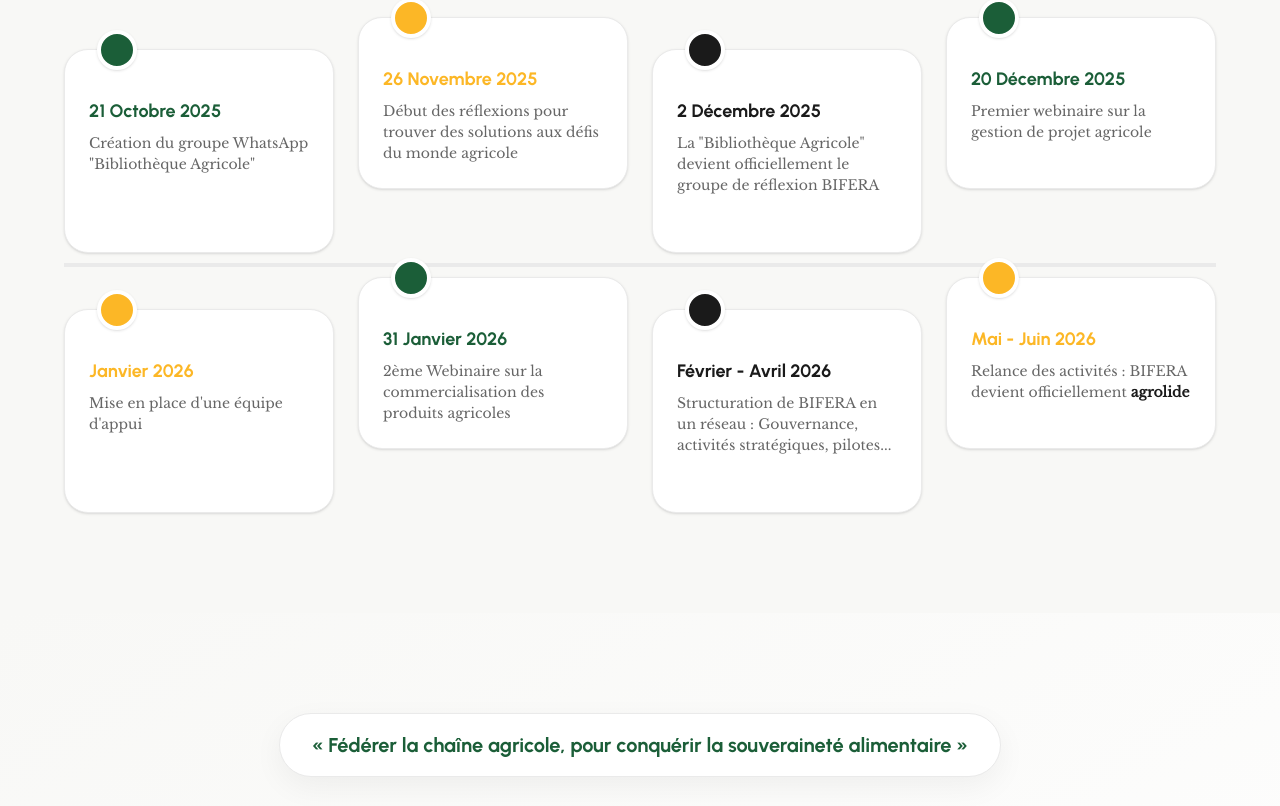
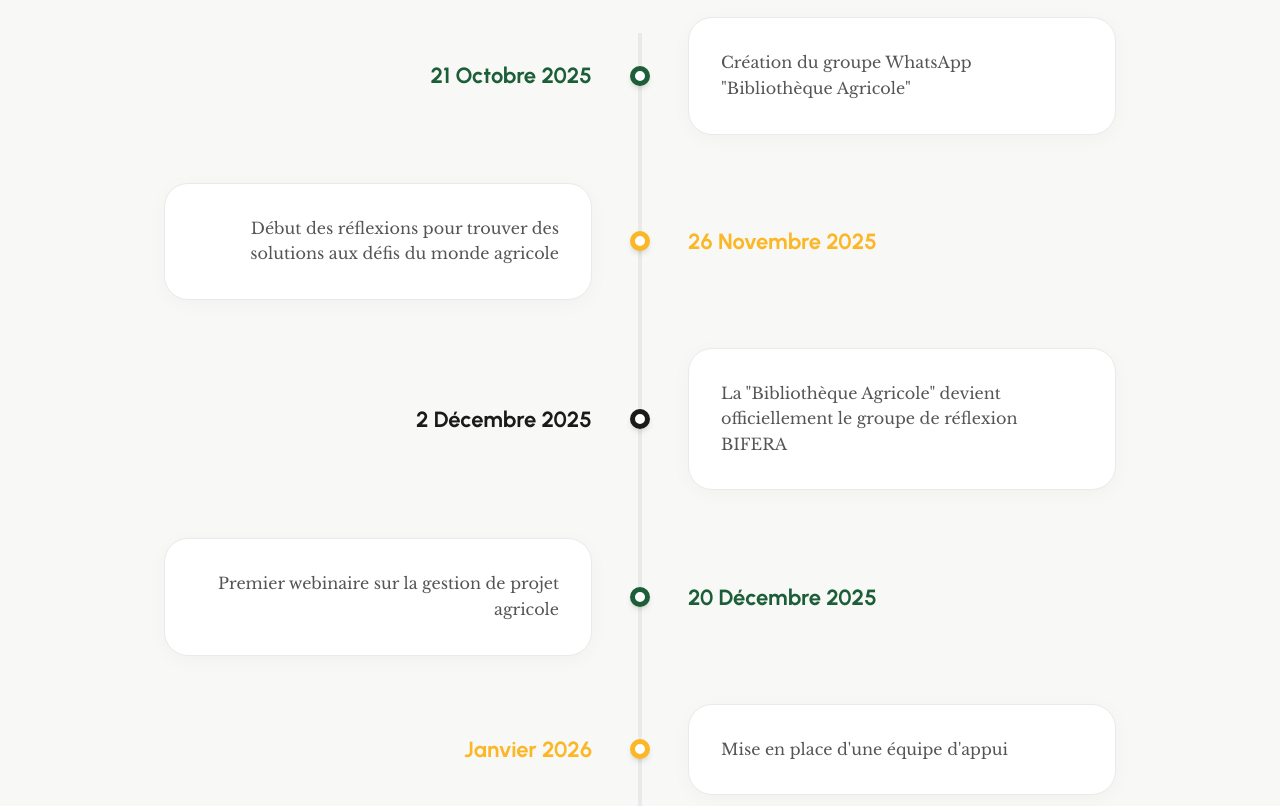
Before and after one commit to remyagaguy-lab/agrolide, a Next.js app in the folder agrolide/: page /qui-sommes-nous in a window 1280 px wide. Shown: the part 3714-4520 px from the top of the page. Built offline with nearby package versions, Linux system fonts and the light colour scheme.

Commit message:
style(qui-sommes-nous): refonte de la chronologie en timeline verticale

```diff
--- a/agrolide/src/app/(public)/qui-sommes-nous/page.tsx
+++ b/agrolide/src/app/(public)/qui-sommes-nous/page.tsx
@@ -184,71 +184,129 @@ export default function QuiSommesNousPage() {
 
       {/* ── CHRONOLOGIE ──────────────────────────── */}
       <section className="py-[60px] md:py-[100px] bg-[#f8f8f6] relative overflow-hidden">
-        <div className="max-w-[1200px] mx-auto px-6">
+        <div className="max-w-[1000px] mx-auto px-6">
           <div className="text-center mb-16">
             <h2 className="font-heading font-[800] text-[36px] md:text-[44px] text-[#1a1a1a]">L'évolution du réseau</h2>
           </div>
 
           <div className="relative">
-            {/* Ligne horizontale (visible sur grands écrans) */}
-            <div className="hidden lg:block absolute top-1/2 left-0 right-0 h-1 bg-[#eaeaea] transform -translate-y-1/2 z-0"></div>
+            {/* Ligne verticale centrale (desktop) ou à gauche (mobile) */}
+            <div className="absolute left-6 md:left-1/2 top-4 bottom-4 w-1 bg-[#eaeaea] transform md:-translate-x-1/2 z-0"></div>
 
-            <div className="grid grid-cols-1 md:grid-cols-2 lg:grid-cols-4 gap-8 lg:gap-6 relative z-10">
+            <div className="space-y-8 md:space-y-12 relative z-10">
+
               {/* Étape 1 */}
-              <div className="bg-white p-6 rounded-3xl border border-[#eaeaea] shadow-sm relative pt-12 text-center lg:text-left mt-0 lg:mt-8">
-                <div className="absolute -top-5 left-1/2 lg:left-8 transform -translate-x-1/2 lg:-translate-x-0 w-10 h-10 bg-[#1b5e38] rounded-full flex items-center justify-center border-4 border-white shadow-sm z-10"></div>
-                <div className="font-heading font-[800] text-[18px] text-[#1b5e38] mb-2">21 Octobre 2025</div>
-                <p className="font-sans text-[14px] text-[#666]">Création du groupe WhatsApp "Bibliothèque Agricole"</p>
+              <div className="relative flex flex-col md:flex-row items-start md:items-center">
+                <div className="hidden md:block md:w-1/2 md:pr-12 text-right">
+                  <div className="font-heading font-[800] text-[22px] text-[#1b5e38]">21 Octobre 2025</div>
+                </div>
+                <div className="absolute left-6 md:left-1/2 transform -translate-x-1/2 w-5 h-5 bg-white border-[5px] border-[#1b5e38] rounded-full shadow-md z-10 mt-6 md:mt-0"></div>
+                <div className="pl-16 md:pl-12 md:w-1/2 w-full">
+                  <div className="bg-white p-6 md:p-8 rounded-3xl border border-[#eaeaea] shadow-[0_4px_20px_rgba(0,0,0,0.03)] hover:shadow-lg transition-all duration-300 relative group">
+                    <div className="md:hidden font-heading font-[800] text-[18px] text-[#1b5e38] mb-2">21 Octobre 2025</div>
+                    <p className="font-sans text-[15px] md:text-[16px] text-[#555] leading-[1.6]">Création du groupe WhatsApp "Bibliothèque Agricole"</p>
+                  </div>
+                </div>
               </div>
 
               {/* Étape 2 */}
-              <div className="bg-white p-6 rounded-3xl border border-[#eaeaea] shadow-sm relative pt-12 text-center lg:text-left mb-0 lg:mb-16">
-                <div className="absolute -top-5 left-1/2 lg:left-8 transform -translate-x-1/2 lg:-translate-x-0 w-10 h-10 bg-[#fcb726] rounded-full flex items-center justify-center border-4 border-white shadow-sm z-10"></div>
-                <div className="font-heading font-[800] text-[18px] text-[#fcb726] mb-2">26 Novembre 2025</div>
-                <p className="font-sans text-[14px] text-[#666]">Début des réflexions pour trouver des solutions aux défis du monde agricole</p>
+              <div className="relative flex flex-col md:flex-row-reverse items-start md:items-center">
+                <div className="hidden md:block md:w-1/2 md:pl-12 text-left">
+                  <div className="font-heading font-[800] text-[22px] text-[#fcb726]">26 Novembre 2025</div>
+                </div>
+                <div className="absolute left-6 md:left-1/2 transform -translate-x-1/2 w-5 h-5 bg-white border-[5px] border-[#fcb726] rounded-full shadow-md z-10 mt-6 md:mt-0"></div>
+                <div className="pl-16 md:pr-12 md:pl-0 md:w-1/2 w-full">
+                  <div className="bg-white p-6 md:p-8 rounded-3xl border border-[#eaeaea] shadow-[0_4px_20px_rgba(0,0,0,0.03)] hover:shadow-lg transition-all duration-300 md:text-right relative group">
+                    <div className="md:hidden font-heading font-[800] text-[18px] text-[#fcb726] mb-2">26 Novembre 2025</div>
+                    <p className="font-sans text-[15px] md:text-[16px] text-[#555] leading-[1.6]">Début des réflexions pour trouver des solutions aux défis du monde agricole</p>
+                  </div>
+                </div>
               </div>
 
               {/* Étape 3 */}
-              <div className="bg-white p-6 rounded-3xl border border-[#eaeaea] shadow-sm relative pt-12 text-center lg:text-left mt-0 lg:mt-8">
-                <div className="absolute -top-5 left-1/2 lg:left-8 transform -translate-x-1/2 lg:-translate-x-0 w-10 h-10 bg-[#1a1a1a] rounded-full flex items-center justify-center border-4 border-white shadow-sm z-10"></div>
-                <div className="font-heading font-[800] text-[18px] text-[#1a1a1a] mb-2">2 Décembre 2025</div>
-                <p className="font-sans text-[14px] text-[#666]">La "Bibliothèque Agricole" devient officiellement le groupe de réflexion BIFERA</p>
+              <div className="relative flex flex-col md:flex-row items-start md:items-center">
+                <div className="hidden md:block md:w-1/2 md:pr-12 text-right">
+                  <div className="font-heading font-[800] text-[22px] text-[#1a1a1a]">2 Décembre 2025</div>
+                </div>
+                <div className="absolute left-6 md:left-1/2 transform -translate-x-1/2 w-5 h-5 bg-white border-[5px] border-[#1a1a1a] rounded-full shadow-md z-10 mt-6 md:mt-0"></div>
+                <div className="pl-16 md:pl-12 md:w-1/2 w-full">
+                  <div className="bg-white p-6 md:p-8 rounded-3xl border border-[#eaeaea] shadow-[0_4px_20px_rgba(0,0,0,0.03)] hover:shadow-lg transition-all duration-300 relative group">
+                    <div className="md:hidden font-heading font-[800] text-[18px] text-[#1a1a1a] mb-2">2 Décembre 2025</div>
+                    <p className="font-sans text-[15px] md:text-[16px] text-[#555] leading-[1.6]">La "Bibliothèque Agricole" devient officiellement le groupe de réflexion BIFERA</p>
+                  </div>
+                </div>
               </div>
 
               {/* Étape 4 */}
-              <div className="bg-white p-6 rounded-3xl border border-[#eaeaea] shadow-sm relative pt-12 text-center lg:text-left mb-0 lg:mb-16">
-                <div className="absolute -top-5 left-1/2 lg:left-8 transform -translate-x-1/2 lg:-translate-x-0 w-10 h-10 bg-[#1b5e38] rounded-full flex items-center justify-center border-4 border-white shadow-sm z-10"></div>
-                <div className="font-heading font-[800] text-[18px] text-[#1b5e38] mb-2">20 Décembre 2025</div>
-                <p className="font-sans text-[14px] text-[#666]">Premier webinaire sur la gestion de projet agricole</p>
+              <div className="relative flex flex-col md:flex-row-reverse items-start md:items-center">
+                <div className="hidden md:block md:w-1/2 md:pl-12 text-left">
+                  <div className="font-heading font-[800] text-[22px] text-[#1b5e38]">20 Décembre 2025</div>
+                </div>
+                <div className="absolute left-6 md:left-1/2 transform -translate-x-1/2 w-5 h-5 bg-white border-[5px] border-[#1b5e38] rounded-full shadow-md z-10 mt-6 md:mt-0"></div>
+                <div className="pl-16 md:pr-12 md:pl-0 md:w-1/2 w-full">
+                  <div className="bg-white p-6 md:p-8 rounded-3xl border border-[#eaeaea] shadow-[0_4px_20px_rgba(0,0,0,0.03)] hover:shadow-lg transition-all duration-300 md:text-right relative group">
+                    <div className="md:hidden font-heading font-[800] text-[18px] text-[#1b5e38] mb-2">20 Décembre 2025</div>
+                    <p className="font-sans text-[15px] md:text-[16px] text-[#555] leading-[1.6]">Premier webinaire sur la gestion de projet agricole</p>
+                  </div>
+                </div>
               </div>
 
               {/* Étape 5 */}
-              <div className="bg-white p-6 rounded-3xl border border-[#eaeaea] shadow-sm relative pt-12 text-center lg:text-left mt-0 lg:mt-8">
-                <div className="absolute -top-5 left-1/2 lg:left-8 transform -translate-x-1/2 lg:-translate-x-0 w-10 h-10 bg-[#fcb726] rounded-full flex items-center justify-center border-4 border-white shadow-sm z-10"></div>
-                <div className="font-heading font-[800] text-[18px] text-[#fcb726] mb-2">Janvier 2026</div>
-                <p className="font-sans text-[14px] text-[#666]">Mise en place d'une équipe d'appui</p>
+              <div className="relative flex flex-col md:flex-row items-start md:items-center">
+                <div className="hidden md:block md:w-1/2 md:pr-12 text-right">
+                  <div className="font-heading font-[800] text-[22px] text-[#fcb726]">Janvier 2026</div>
+                </div>
+                <div className="absolute left-6 md:left-1/2 transform -translate-x-1/2 w-5 h-5 bg-white border-[5px] border-[#fcb726] rounded-full shadow-md z-10 mt-6 md:mt-0"></div>
+                <div className="pl-16 md:pl-12 md:w-1/2 w-full">
+                  <div className="bg-white p-6 md:p-8 rounded-3xl border border-[#eaeaea] shadow-[0_4px_20px_rgba(0,0,0,0.03)] hover:shadow-lg transition-all duration-300 relative group">
+                    <div className="md:hidden font-heading font-[800] text-[18px] text-[#fcb726] mb-2">Janvier 2026</div>
+                    <p className="font-sans text-[15px] md:text-[16px] text-[#555] leading-[1.6]">Mise en place d'une équipe d'appui</p>
+                  </div>
+                </div>
               </div>
 
               {/* Étape 6 */}
-              <div className="bg-white p-6 rounded-3xl border border-[#eaeaea] shadow-sm relative pt-12 text-center lg:text-left mb-0 lg:mb-16">
-                <div className="absolute -top-5 left-1/2 lg:left-8 transform -translate-x-1/2 lg:-translate-x-0 w-10 h-10 bg-[#1b5e38] rounded-full flex items-center justify-center border-4 border-white shadow-sm z-10"></div>
-                <div className="font-heading font-[800] text-[18px] text-[#1b5e38] mb-2">31 Janvier 2026</div>
-                <p className="font-sans text-[14px] text-[#666]">2ème Webinaire sur la commercialisation des produits agricoles</p>
+              <div className="relative flex flex-col md:flex-row-reverse items-start md:items-center">
+                <div className="hidden md:block md:w-1/2 md:pl-12 text-left">
+                  <div className="font-heading font-[800] text-[22px] text-[#1b5e38]">31 Janvier 2026</div>
+                </div>
+                <div className="absolute left-6 md:left-1/2 transform -translate-x-1/2 w-5 h-5 bg-white border-[5px] border-[#1b5e38] rounded-full shadow-md z-10 mt-6 md:mt-0"></div>
+                <div className="pl-16 md:pr-12 md:pl-0 md:w-1/2 w-full">
+                  <div className="bg-white p-6 md:p-8 rounded-3xl border border-[#eaeaea] shadow-[0_4px_20px_rgba(0,0,0,0.03)] hover:shadow-lg transition-all duration-300 md:text-right relative group">
+                    <div className="md:hidden font-heading font-[800] text-[18px] text-[#1b5e38] mb-2">31 Janvier 2026</div>
+                    <p className="font-sans text-[15px] md:text-[16px] text-[#555] leading-[1.6]">2ème Webinaire sur la commercialisation des produits agricoles</p>
+                  </div>
+                </div>
               </div>
 
               {/* Étape 7 */}
-              <div className="bg-white p-6 rounded-3xl border border-[#eaeaea] shadow-sm relative pt-12 text-center lg:text-left mt-0 lg:mt-8">
-                <div className="absolute -top-5 left-1/2 lg:left-8 transform -translate-x-1/2 lg:-translate-x-0 w-10 h-10 bg-[#1a1a1a] rounded-full flex items-center justify-center border-4 border-white shadow-sm z-10"></div>
-                <div className="font-heading font-[800] text-[18px] text-[#1a1a1a] mb-2">Février - Avril 2026</div>
-                <p className="font-sans text-[14px] text-[#666]">Structuration de BIFERA en un réseau : Gouvernance, activités stratégiques, pilotes...</p>
+              <div className="relative flex flex-col md:flex-row items-start md:items-center">
+                <div className="hidden md:block md:w-1/2 md:pr-12 text-right">
+                  <div className="font-heading font-[800] text-[22px] text-[#1a1a1a]">Février - Avril 2026</div>
+                </div>
+                <div className="absolute left-6 md:left-1/2 transform -translate-x-1/2 w-5 h-5 bg-white border-[5px] border-[#1a1a1a] rounded-full shadow-md z-10 mt-6 md:mt-0"></div>
+                <div className="pl-16 md:pl-12 md:w-1/2 w-full">
+                  <div className="bg-white p-6 md:p-8 rounded-3xl border border-[#eaeaea] shadow-[0_4px_20px_rgba(0,0,0,0.03)] hover:shadow-lg transition-all duration-300 relative group">
+                    <div className="md:hidden font-heading font-[800] text-[18px] text-[#1a1a1a] mb-2">Février - Avril 2026</div>
+                    <p className="font-sans text-[15px] md:text-[16px] text-[#555] leading-[1.6]">Structuration de BIFERA en un réseau : Gouvernance, activités stratégiques, pilotes...</p>
+                  </div>
+                </div>
               </div>
 
               {/* Étape 8 */}
-              <div className="bg-white p-6 rounded-3xl border border-[#eaeaea] shadow-sm relative pt-12 text-center lg:text-left mb-0 lg:mb-16">
-                <div className="absolute -top-5 left-1/2 lg:left-8 transform -translate-x-1/2 lg:-translate-x-0 w-10 h-10 bg-[#fcb726] rounded-full flex items-center justify-center border-4 border-white shadow-sm z-10"></div>
-                <div className="font-heading font-[800] text-[18px] text-[#fcb726] mb-2">Mai - Juin 2026</div>
-                <p className="font-sans text-[14px] text-[#666]">Relance des activités : BIFERA devient officiellement <strong className="text-[#1a1a1a]">agrolide</strong></p>
+              <div className="relative flex flex-col md:flex-row-reverse items-start md:items-center">
+                <div className="hidden md:block md:w-1/2 md:pl-12 text-left">
+                  <div className="font-heading font-[800] text-[22px] text-[#fcb726]">Mai - Juin 2026</div>
+                </div>
+                <div className="absolute left-6 md:left-1/2 transform -translate-x-1/2 w-5 h-5 bg-white border-[5px] border-[#fcb726] rounded-full shadow-md z-10 mt-6 md:mt-0"></div>
+                <div className="pl-16 md:pr-12 md:pl-0 md:w-1/2 w-full">
+                  <div className="bg-white p-6 md:p-8 rounded-3xl border border-[#eaeaea] shadow-[0_4px_20px_rgba(0,0,0,0.03)] hover:shadow-lg transition-all duration-300 md:text-right relative group">
+                    <div className="md:hidden font-heading font-[800] text-[18px] text-[#fcb726] mb-2">Mai - Juin 2026</div>
+                    <p className="font-sans text-[15px] md:text-[16px] text-[#555] leading-[1.6]">Relance des activités : BIFERA devient officiellement <strong className="text-[#1a1a1a]">agrolide</strong></p>
+                  </div>
+                </div>
               </div>
+
             </div>
           </div>
         </div>
```
